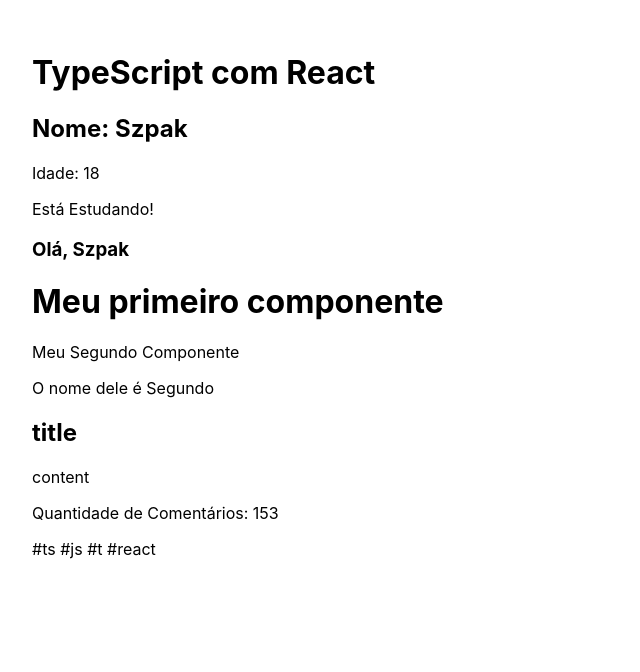
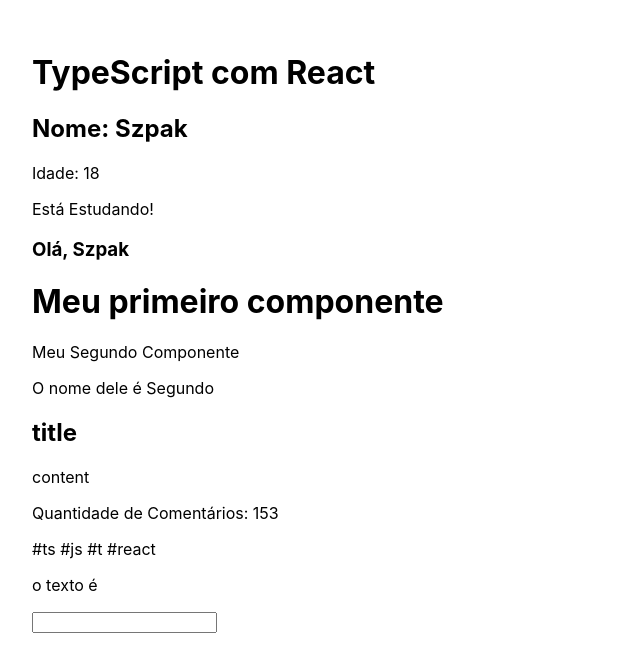
Before and after one commit to PeSzpak/typescript-practical-guide, a React (Create React App) app in the folder 11_react_ts/: page / in a window 1280 px wide. Shown: the top 672 px of the page, without its empty margins (0-640 px from the left). Built offline with nearby package versions, Linux system fonts and the light colour scheme.

Commit message:
feat: add typed useState hook

```diff
--- a/11_react_ts/src/App.tsx
+++ b/11_react_ts/src/App.tsx
@@ -2,6 +2,7 @@ import React from 'react';
 import FirstComponent from './components/firtsComponent';
 import SecondyComponent from './components/secondyComponent';
 import Destructuring from './components/Destructuring';
+import State from './components/State';
 function App() {
 
 
@@ -34,6 +35,8 @@ function App() {
       commentsQty={153}
       tags={['ts', 'js', 't', 'react', ]}
       />
+      <State/>
+
     </div>
   );
 }
--- /dev/null
+++ b/11_react_ts/src/components/State.tsx
@@ -0,0 +1,19 @@
+import React, {useState , ChangeEvent} from "react"
+
+
+    const State = () => {
+    const [text, setText] = useState<string | null>(null)
+
+    const handleChange = (e: ChangeEvent<HTMLInputElement>) => {
+        setText(e.target.value)
+    }
+
+    return (
+        <div>
+           <p>o texto é {text}</p>
+           <input type="text" onChange={handleChange} />
+        </div>
+    )
+}
+
+export default State
```
